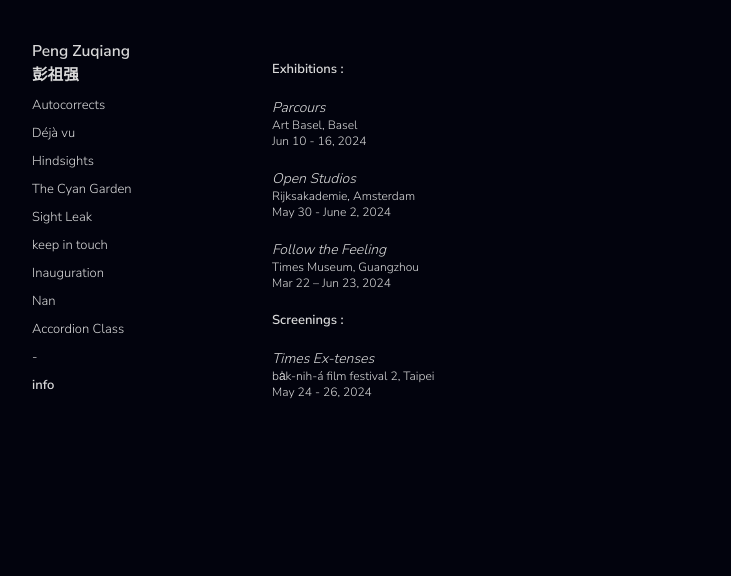
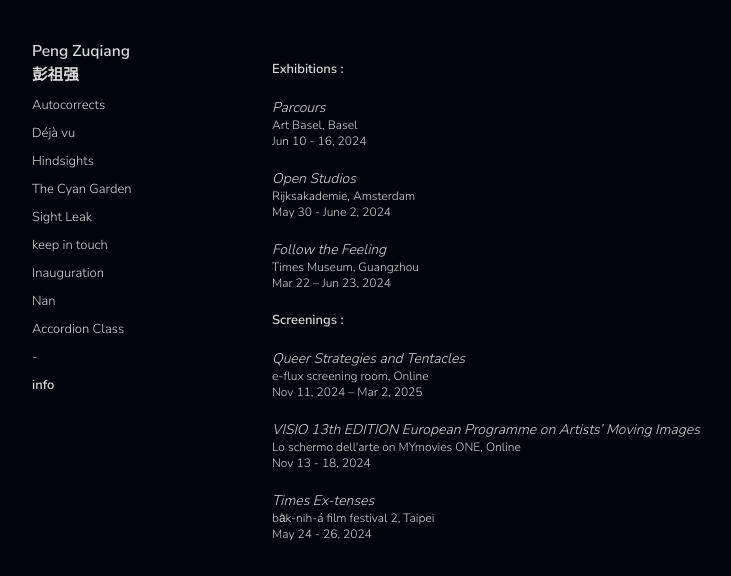
Before and after one commit to JAWeiss89/zuqiangPortfolioReact, a React (Create React App) app: page / in a window 1280 px wide. Shown: the top 576 px of the page, without its empty margins (8-739 px from the left). Built offline with nearby package versions, Linux system fonts and the light colour scheme.

Commit message:
Update Home.js

```diff
--- a/src/Home.js
+++ b/src/Home.js
@@ -40,10 +40,22 @@ const Home = ({hideNav}) => {
 
     <p><b>Screenings :</b></p>
 
+            <p style={{margin:'0px', fontSize:'14px'}}><a href="https://www.e-flux.com/film/series/639200/queer-strategies-and-tentacles/" target="_blank" rel="noreferrer"><em> Queer Strategies and Tentacles </em></a></p>
+            <p style={{margin:'0px', fontSize:'12px'}}>e-flux screening room, Online </p>
+            <p style={{margin:'0px', fontSize:'12px'}}>Nov 11, 2024 – Mar 2, 2025 </p>
+            <p></p>
+
+            <p style={{margin:'0px', fontSize:'14px'}}><a href="https://www.schermodellarte.org/en/visio-2024/" target="_blank" rel="noreferrer"><em> VISIO 13th EDITION
+European Programme on Artists’ Moving Images </em></a></p>
+            <p style={{margin:'0px', fontSize:'12px'}}>Lo schermo dell'arte on MYmovies ONE, Online </p>
+            <p style={{margin:'0px', fontSize:'12px'}}>Nov 13 - 18, 2024 </p>
+            <p></p>
+
             <p style={{margin:'0px', fontSize:'14px'}}><a href="https://drive.google.com/file/d/1rRlZX-D3snkqnb9pJuvFnjcHWbDZRY-A/view" target="_blank" rel="noreferrer"><em>Times Ex-tenses</em></a></p>
             <p style={{margin:'0px', fontSize:'12px'}}>ba̍k-nih-á film festival 2, Taipei </p>
             <p style={{margin:'0px', fontSize:'12px'}}>May 24 - 26, 2024</p>
             <p></p>
+
 
             {/* <p style={{margin:'0px', fontSize:'14px'}}><a href="https://www.carpark.berlin/en" target="_blank" rel="noreferrer"><em>CARPARK</em></a></p>
             <p style={{margin:'0px', fontSize:'12px'}}>Berlin, DE</p>
```
